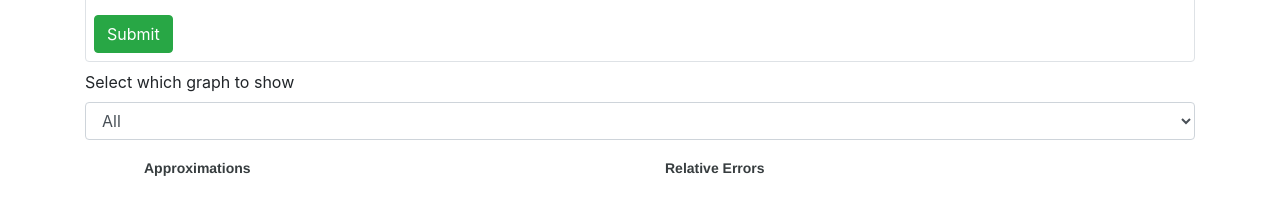
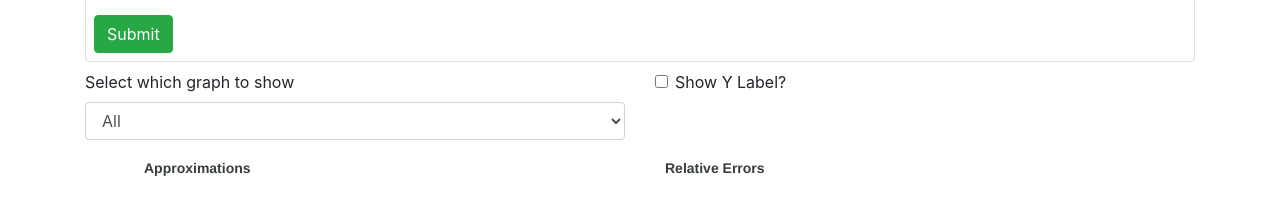
Before and after one commit to SpencerMcMurray/Derivative-Visualizer, a Next.js app: page / in a window 1280 px wide. Shown: the part 324-525 px from the top of the page. Built offline with nearby package versions, Linux system fonts and the light colour scheme.

Commit message:
added show y label option

```diff
--- a/components/Graph.tsx
+++ b/components/Graph.tsx
@@ -8,6 +8,7 @@ interface GraphProps {
   title: string;
   x: number[];
   lines: Line[];
+  showLabel: boolean;
   width?: number;
   height?: number;
 }
@@ -24,7 +25,7 @@ const Graph: FunctionComponent<GraphProps> = ({ x, lines, ...props }) => {
     dataLabels: { enabled: false },
     tooltip: {
       enabled: true,
-      y: { formatter: (value: any) => null },
+      y: { formatter: props.showLabel ? null : () => null },
       x: { formatter: (idx: number) => `x=${x[idx - 1]}` },
     },
   };
--- a/components/GraphBox.tsx
+++ b/components/GraphBox.tsx
@@ -7,6 +7,7 @@ interface GraphBoxPorps {
   y: number[];
   approxs: Approximation[];
   show: string;
+  showLabel: boolean;
 }
 
 const GraphBox: FunctionComponent<GraphBoxPorps> = ({
@@ -14,6 +15,7 @@ const GraphBox: FunctionComponent<GraphBoxPorps> = ({
   y,
   approxs,
   show,
+  showLabel,
 }) => {
   let approxLines = approxs.map((a) => ({ name: a.name, data: a.y }));
   let errLines = approxs.map((a) => ({ name: a.name, data: a.error }));
@@ -26,8 +28,20 @@ const GraphBox: FunctionComponent<GraphBoxPorps> = ({
 
   return (
     <div className="container-fluid mx-auto row justify-content-center flex-wrap">
-      <Graph id="approx" title="Approximations" x={x} lines={approxLines} />
-      <Graph id="errs" title="Relative Errors" x={x} lines={errLines} />
+      <Graph
+        id="approx"
+        title="Approximations"
+        x={x}
+        lines={approxLines}
+        showLabel={showLabel}
+      />
+      <Graph
+        id="errs"
+        title="Relative Errors"
+        x={x}
+        lines={errLines}
+        showLabel={showLabel}
+      />
     </div>
   );
 };
--- /dev/null
+++ b/components/ShowBox.tsx
@@ -0,0 +1,21 @@
+import React, { FunctionComponent } from "react";
+import { Form } from "react-bootstrap";
+
+interface ShowBoxProps {
+  label: string;
+  setter: (val: boolean) => any;
+  value: boolean;
+}
+
+const ShowBox: FunctionComponent<ShowBoxProps> = ({ label, ...props }) => {
+  return (
+    <Form.Check
+      type="checkbox"
+      label={label}
+      value={props.value ? "1" : "0"}
+      onChange={(evt: any) => props.setter(evt.target.checked)}
+    />
+  );
+};
+
+export default ShowBox;
--- a/pages/index.tsx
+++ b/pages/index.tsx
@@ -6,6 +6,7 @@ import Title from "../components/Title";
 import InputBox from "../components/InputBox";
 import SelectBox from "../components/SelectBox";
 import Errors from "../components/Errors";
+import ShowBox from "../components/ShowBox";
 
 const Index: NextPage<{}> = () => {
   const [show, setShow] = useState("");
@@ -13,6 +14,7 @@ const Index: NextPage<{}> = () => {
   const [x, setX] = useState<number[]>([]);
   const [y, setY] = useState<number[]>([]);
   const [approxs, setApproxs] = useState<Approximation[]>([]);
+  const [showLabel, setShowLabel] = useState<boolean>(false);
   return (
     <React.Fragment>
       <Title />
@@ -26,13 +28,30 @@ const Index: NextPage<{}> = () => {
           setApproxs={setApproxs}
           setErrs={setErrs}
         />
-        <SelectBox
-          show={show}
-          setShow={setShow}
-          names={approxs.map((a) => a.name)}
-        />
+        <div className="row">
+          <div className="col">
+            <SelectBox
+              show={show}
+              setShow={setShow}
+              names={approxs.map((a) => a.name)}
+            />
+          </div>
+          <div className="col">
+            <ShowBox
+              label="Show Y Label?"
+              value={showLabel}
+              setter={setShowLabel}
+            />
+          </div>
+        </div>
       </div>
-      <GraphBox x={x} y={y} approxs={approxs} show={show} />
+      <GraphBox
+        x={x}
+        y={y}
+        approxs={approxs}
+        show={show}
+        showLabel={showLabel}
+      />
     </React.Fragment>
   );
 };
```
